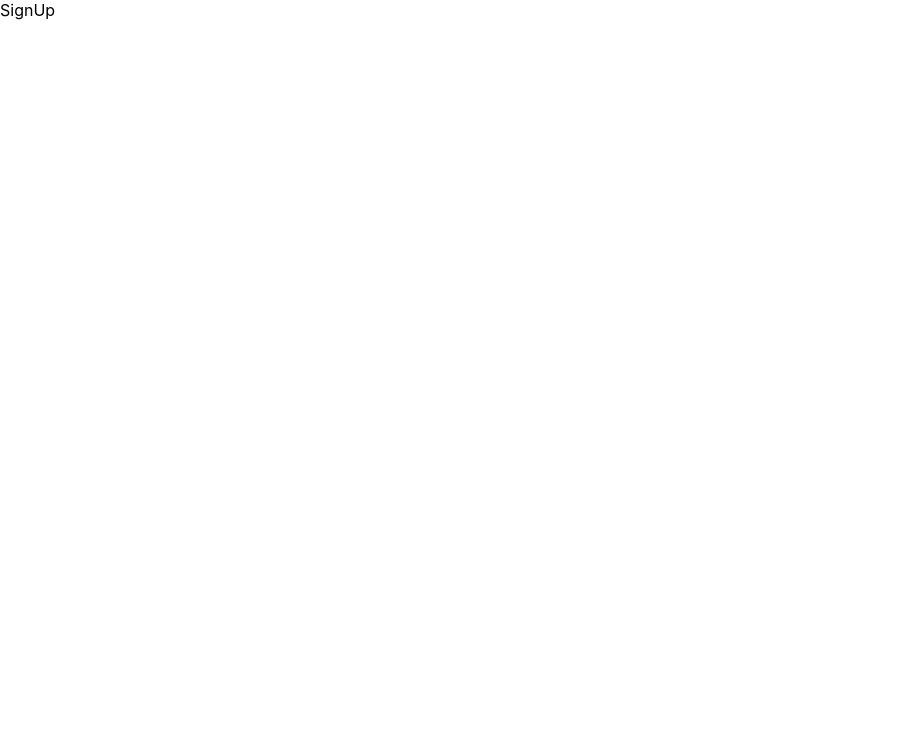
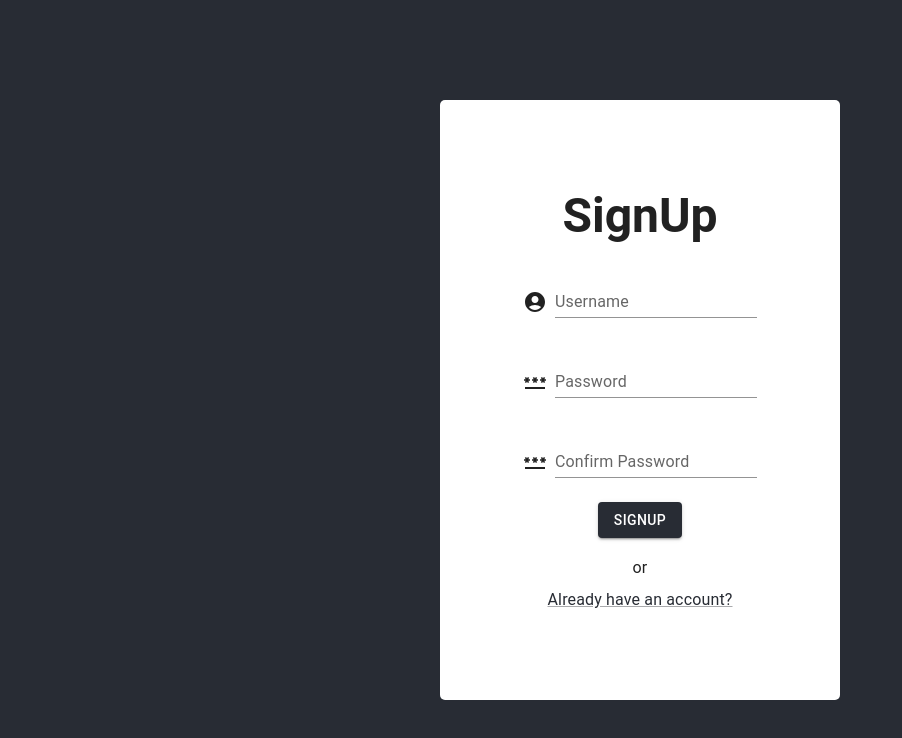
Before and after one commit to ovibutt/react-ts-context-mui, a React (Create React App) app: page /signup in a window 1280 px wide. Shown: the top 738 px of the page, without its empty margins (0-902 px from the left). Built offline with nearby package versions, Linux system fonts and the light colour scheme.

Commit message:
created login and signup 🔑

```diff
--- a/src/assets/theme/index.ts
+++ b/src/assets/theme/index.ts
@@ -1,12 +1,9 @@
-import { createTheme } from "@mui/material/styles";
+import { createTheme } from '@mui/material/styles'
 
 const theme = createTheme({
-  typography: {
-    fontFamily: "Proxima Nova",
-  },
   palette: {
     primary: {
-      main: "#4D7CFE",
+      main: '#282c34',
     },
   },
   breakpoints: {
@@ -18,5 +15,5 @@ const theme = createTheme({
       xl: 1920,
     },
   },
-});
-export default theme;
+})
+export default theme
--- a/src/index.tsx
+++ b/src/index.tsx
@@ -5,13 +5,15 @@ import reportWebVitals from './reportWebVitals'
 import AppRoutes from './routes'
 import { ErrorBoundary } from './views'
 import { BrowserRouter, Routes, Route } from 'react-router-dom'
-import { ThemeProvider } from '@mui/material/styles'
+import { StyledEngineProvider, ThemeProvider, CssBaseline } from '@mui/material'
 import theme from './assets/theme'
 
 const root = ReactDOM.createRoot(document.getElementById('root') as HTMLElement)
 root.render(
   <React.StrictMode>
+    <StyledEngineProvider injectFirst>
       <ThemeProvider theme={theme}>
+        <CssBaseline>
           <BrowserRouter>
             <ErrorBoundary>
               <Routes>
@@ -19,7 +21,9 @@ root.render(
               </Routes>
             </ErrorBoundary>
           </BrowserRouter>
+        </CssBaseline>
       </ThemeProvider>
+    </StyledEngineProvider>
   </React.StrictMode>
 )
 
--- a/src/layouts/AppLayout/index.tsx
+++ b/src/layouts/AppLayout/index.tsx
@@ -1,15 +1,16 @@
 import React from 'react'
 import { Outlet } from 'react-router-dom'
+import { Header } from '../../components'
 
 type Props = {}
 
 const AppLayout = (props: Props) => {
   return (
-    <>
-      {/* <Header> */}
-      <Outlet />
-      {/* </Header> */}
-    </>
+    <React.Fragment>
+      <Header>
+        <Outlet />
+      </Header>
+    </React.Fragment>
   )
 }
 
--- a/src/routes/index.tsx
+++ b/src/routes/index.tsx
@@ -2,30 +2,30 @@ import { Suspense, lazy } from 'react'
 import { Routes, Route } from 'react-router-dom'
 import { AppLayout, PrivateRoute } from '../layouts'
 import { ROLES } from '../utils/constants'
-import Unauthorized from '../views/Unauthorized'
 
 const Login = lazy(() => import('../views/Login'))
 const SignUp = lazy(() => import('../views/SignUp'))
 const Home = lazy(() => import('../views/Home'))
+const Unauthorized = lazy(() => import('../views/Unauthorized'))
 
 const AppRoutes = () => {
   return (
     <Suspense fallback={<p>Loading...</p>}>
       <Routes>
-        <Route path="/" element={<AppLayout />}>
         {/* Public Routes */}
         <Route path="/login" element={<Login />} />
         <Route path="/signup" element={<SignUp />} />
         <Route path="/unuthorized" element={<Unauthorized />} />
 
         {/* Private Routes */}
+        <Route path="/" element={<AppLayout />}>
           <Route element={<PrivateRoute allowedRoles={[ROLES.editor]} />}>
             <Route path="/" element={<Home />} />
+          </Route>
         </Route>
 
         {/* Catch Route */}
         {/* <Route path="*" element={<Home />} /> */}
-        </Route>
       </Routes>
     </Suspense>
   )
--- a/src/views/Login/index.tsx
+++ b/src/views/Login/index.tsx
@@ -1,12 +1,95 @@
+import { Box, styled, TextField, Typography, Button, Link } from '@mui/material'
+import { useForm } from 'react-hook-form'
 import React from 'react'
+import { AccountCircle, Password } from '@mui/icons-material'
+import { useNavigate } from 'react-router-dom'
+
+const Wrapper = styled('div')({
+  backgroundColor: '#282c34',
+  minHeight: '100vh',
+  display: 'flex',
+  flexDirection: 'column',
+  alignItems: 'center',
+  justifyContent: 'center',
+  fontSize: 'calc(10px + 2vmin)',
+})
+const LoginFormWrapper = styled('div')({
+  backgroundColor: 'white',
+  borderRadius: 5,
+  height: 600,
+  width: 400,
+  display: 'flex',
+  justifyContent: 'center',
+  alignItems: 'center',
+  flexDirection: 'column',
+})
+
+const Form = styled('form')({
+  display: 'flex',
+  justifyContent: 'center',
+  alignItems: 'center',
+  flexDirection: 'column',
+  padding: 10,
+  width: '100%',
+})
 
 type Props = {}
 
 function Login(props: Props) {
+  const navigate = useNavigate()
+  const {
+    register,
+    handleSubmit,
+    formState: { errors },
+  } = useForm()
+  const onSubmit = (data: any) => {
+    const { username, password } = data
+    console.log(data)
+    if (username === 'admin' && password === '123456') navigate('/')
+  }
+
   return (
-    <>
-      <div>Login</div>
-    </>
+    <Wrapper>
+      <LoginFormWrapper>
+        <Typography variant="h3" fontWeight={'bold'}>
+          Login
+        </Typography>
+        <Form onSubmit={handleSubmit(onSubmit)}>
+          <Box sx={{ display: 'flex', alignItems: 'flex-end', width: '70%', padding: 2 }}>
+            <AccountCircle sx={{ mr: 1, my: 0.5 }} />
+            <TextField
+              id="userName"
+              label="Username"
+              variant="standard"
+              sx={{ width: '100%' }}
+              {...register('username', { required: true })}
+              type="text"
+            />
+          </Box>
+          {errors.password && <Typography>Username is required.</Typography>}
+
+          <Box sx={{ display: 'flex', alignItems: 'flex-end', width: '70%', padding: 2 }}>
+            <Password sx={{ mr: 1, my: 0.5 }} />
+            <TextField
+              id="password"
+              label="Password"
+              variant="standard"
+              sx={{ width: '100%' }}
+              {...register('password', { required: true })}
+              type="password"
+            />
+          </Box>
+          {errors.password && <Typography>Password is required.</Typography>}
+          <Button type="submit" variant="contained" sx={{ margin: 1 }}>
+            Login
+          </Button>
+        </Form>
+        <Typography paddingBottom={1}>or</Typography>
+        <Link href="/signup" fontSize={16}>
+          Create a new account?
+        </Link>
+      </LoginFormWrapper>
+    </Wrapper>
   )
 }
 
--- a/src/views/SignUp/index.tsx
+++ b/src/views/SignUp/index.tsx
@@ -1,9 +1,107 @@
 import React from 'react'
+import { Box, styled, TextField, Typography, Button, Link } from '@mui/material'
+import { useForm } from 'react-hook-form'
+import { AccountCircle, Password } from '@mui/icons-material'
+import { Navigate, useNavigate } from 'react-router-dom'
+
+const Wrapper = styled('div')({
+  backgroundColor: '#282c34',
+  minHeight: '100vh',
+  display: 'flex',
+  flexDirection: 'column',
+  alignItems: 'center',
+  justifyContent: 'center',
+  fontSize: 'calc(10px + 2vmin)',
+})
+const LoginFormWrapper = styled('div')({
+  backgroundColor: 'white',
+  borderRadius: 5,
+  height: 600,
+  width: 400,
+  display: 'flex',
+  justifyContent: 'center',
+  alignItems: 'center',
+  flexDirection: 'column',
+})
+
+const Form = styled('form')({
+  display: 'flex',
+  justifyContent: 'center',
+  alignItems: 'center',
+  flexDirection: 'column',
+  padding: 10,
+  width: '100%',
+})
 
 type Props = {}
 
 function SignUp(props: Props) {
-  return <div>SignUp</div>
+  const navigate = useNavigate()
+  const {
+    register,
+    handleSubmit,
+    formState: { errors },
+  } = useForm()
+  const onSubmit = (data: any) => {
+    console.log(data)
+    navigate('/')
+  }
+
+  return (
+    <Wrapper>
+      <LoginFormWrapper>
+        <Typography variant="h3" fontWeight={'bold'}>
+          SignUp
+        </Typography>
+        <Form onSubmit={handleSubmit(onSubmit)}>
+          <Box sx={{ display: 'flex', alignItems: 'flex-end', width: '70%', padding: 2 }}>
+            <AccountCircle sx={{ mr: 1, my: 0.5 }} />
+            <TextField
+              id="userName"
+              label="Username"
+              variant="standard"
+              sx={{ width: '100%' }}
+              {...register('username', { required: true })}
+              type="text"
+            />
+          </Box>
+          {errors.password && <Typography>Username is required.</Typography>}
+
+          <Box sx={{ display: 'flex', alignItems: 'flex-end', width: '70%', padding: 2 }}>
+            <Password sx={{ mr: 1, my: 0.5 }} />
+            <TextField
+              id="password"
+              label="Password"
+              variant="standard"
+              sx={{ width: '100%' }}
+              {...register('password', { required: true })}
+              type="password"
+            />
+          </Box>
+          {errors.password && <Typography>Password is required.</Typography>}
+          <Box sx={{ display: 'flex', alignItems: 'flex-end', width: '70%', padding: 2 }}>
+            <Password sx={{ mr: 1, my: 0.5 }} />
+            <TextField
+              id="confirmPassword"
+              label="Confirm Password"
+              variant="standard"
+              sx={{ width: '100%' }}
+              {...register('confirmPassword', { required: true })}
+              type="password"
+            />
+          </Box>
+          {errors.confirmPassword && <Typography>Confirm Password is required.</Typography>}
+          <Button type="submit" variant="contained" sx={{ margin: 1 }}>
+            SignUp
+          </Button>
+        </Form>
+        <Typography paddingBottom={1}>or</Typography>
+        <Link href="/login" fontSize={16}>
+          Already have an account?
+        </Link>
+      </LoginFormWrapper>
+    </Wrapper>
+  )
 }
 
 export default SignUp
```
Also changed, not shown: package.json (+20 -1 lines), src/components/Header/index.tsx (+5 -49 lines), src/components/Input/index.tsx (added, +10 -0 lines), 1 other file (tests, documents, lock files or other folders). Lines whose indentation alone changed are shown as unchanged.
